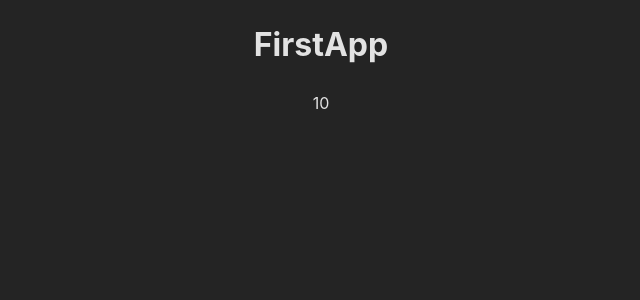
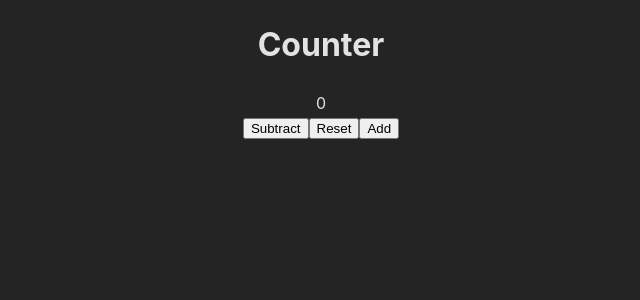
Before and after one commit to MiguelAnchico/HomeWork, a React (Vite) app: page / in a window 1280 px wide. Shown: the top 300 px of the page, without its empty margins (319-959 px from the left). Built offline with nearby package versions, Linux system fonts and the light colour scheme.

Commit message:
Challenge Completed

```diff
--- a/src/FirstApp.jsx
+++ b/src/FirstApp.jsx
@@ -1,8 +1,29 @@
+import { useState } from "react";
+
 export const FirstApp = () => {
+  const [count, setCount] = useState(0);
+
+  const handleAdd = () => {
+    setCount(count + 1);
+  };
+
+  const handleSubstract = () => {
+    setCount(count - 1);
+  };
+
+  const handleReset = () => {
+    setCount(0);
+  };
+
   return (
     <div>
-      <h1>FirstApp</h1>
-      <span>10</span>
+      <h1>Counter</h1>
+      <span>{count}</span>
+      <br />
+
+      <button onClick={handleSubstract}>Subtract</button>
+      <button onClick={handleReset}>Reset</button>
+      <button onClick={handleAdd}>Add</button>
     </div>
   );
 };
```
